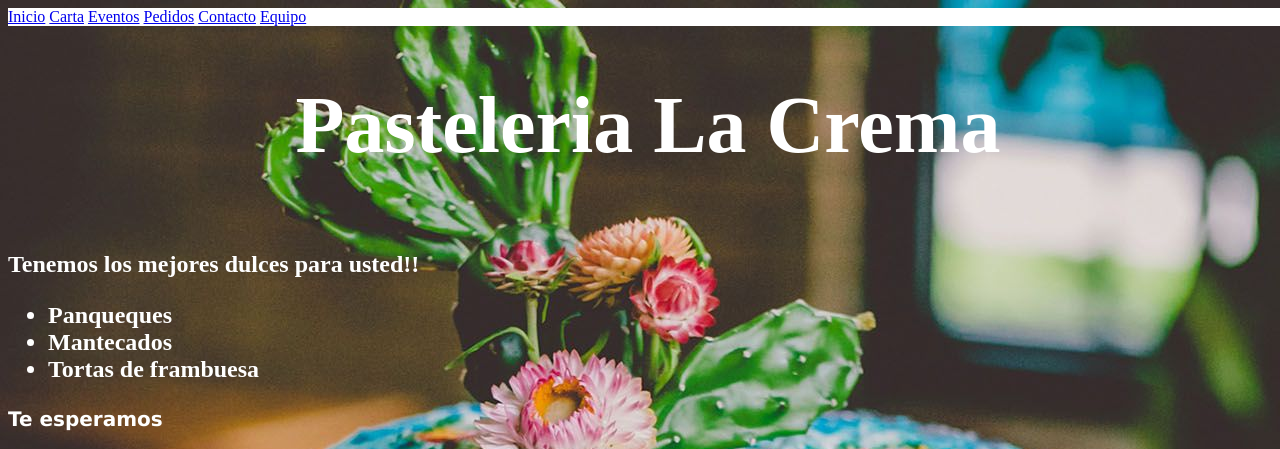
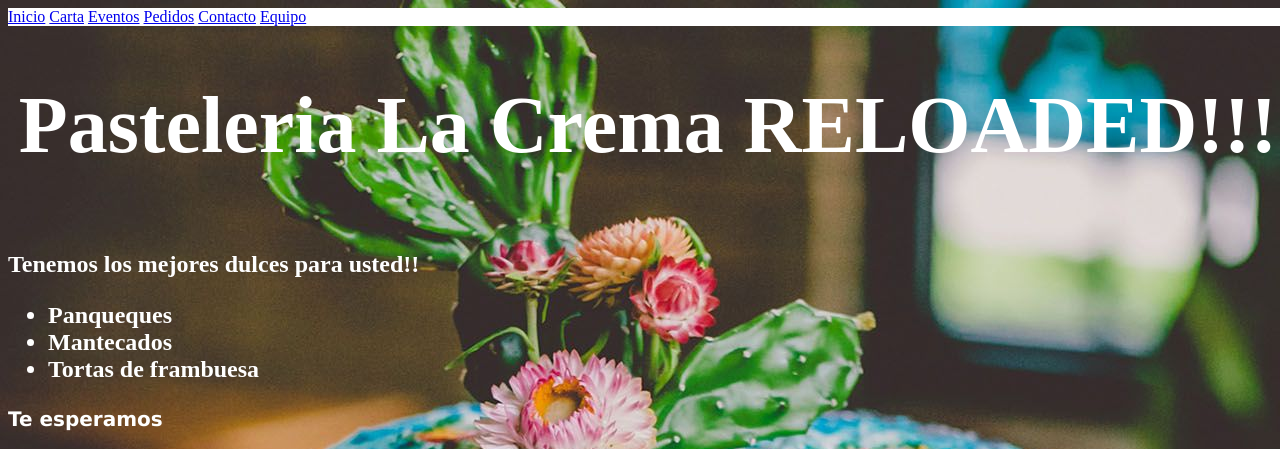
Before and after one commit to operedo/SowCoders-Ejemplo, a plain HTML site: page index.html in a window 1280 px wide. Shown: the top 449 px of the page. Drawn offline with Linux system fonts and the light colour scheme.

Commit message:
Minor changes in index.html

```diff
--- a/index.html
+++ b/index.html
@@ -19,7 +19,7 @@
     <a href="equipo.html">Equipo</a>
   </nav>
 
-  <h1>Pasteleria La Crema</h1>
+  <h1>Pasteleria La Crema RELOADED!!!</h1>
   <h2>
     <br>Tenemos los mejores dulces para usted!!</br>
     <ul>
```
